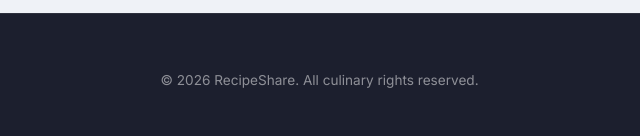
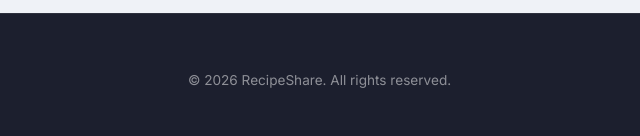
Before and after one commit to sanjucoders51/Receipe-Share, a plain HTML site: page frontend/index.html in a window 1280 px wide. Shown: the part 1238-1374 px from the top of the page, 320-960 px from the left. Drawn offline with Linux system fonts and the light colour scheme.

Commit message:
Update footer info

```diff
--- a/frontend/index.html
+++ b/frontend/index.html
@@ -112,7 +112,7 @@
           <span class="navbar__logo-icon">🍳</span>
           <span>Recipe<span style="color: var(--accent-start);">Share</span></span>
         </div>
-        <p class="footer__text">© 2026 RecipeShare. All culinary rights reserved.</p>
+        <p class="footer__text">© 2026 RecipeShare. All rights reserved.</p>
         <div class="footer__links">
           <a href="#">Privacy</a>
           <a href="#">Terms</a>
```
